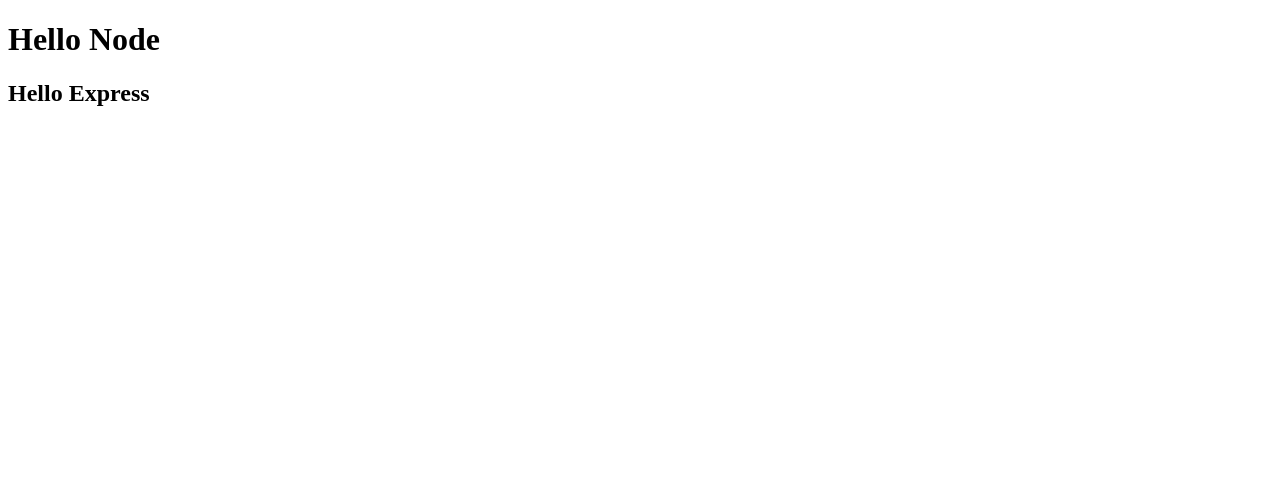
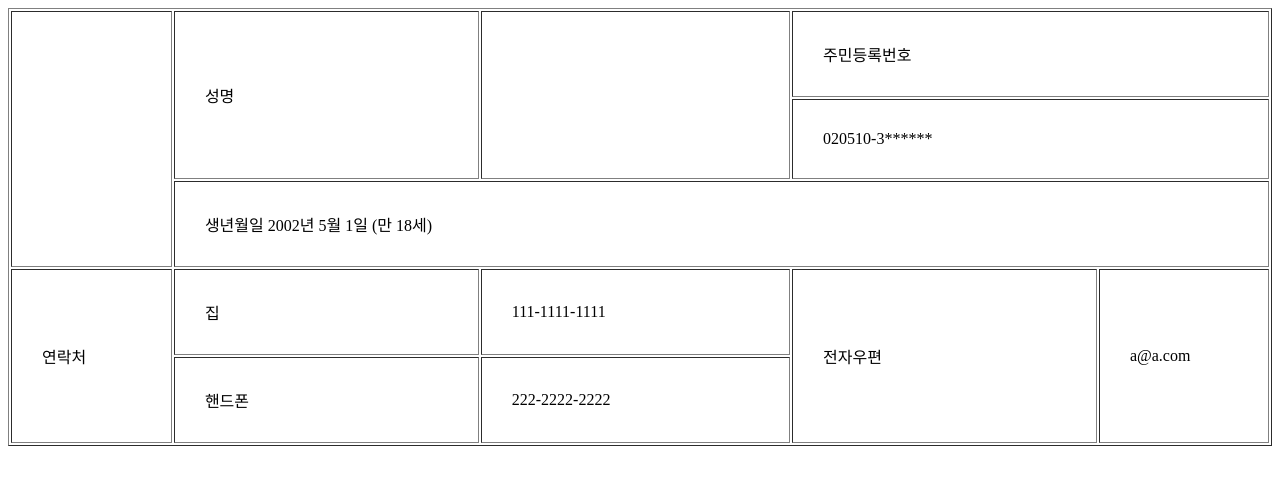
Before and after one commit to devaspirant0510/node.js_example, a website: page node-express/index.html in a window 1280 px wide. Drawn offline with Linux system fonts and the light colour scheme.

Commit message:
express 미들웨이

```diff
--- a/node-express/index.html
+++ b/node-express/index.html
@@ -2,11 +2,51 @@
 <html lang="en">
 <head>
     <meta charset="UTF-8">
-    <title>Title</title>
+    <title>표만들기</title>
+    <style>
+        td{
+            padding: 30px;
+        }
+        tr>td:nth-child(odd){
+            width: 120px;
+        }
+        tr>td:nth-child(even){
+            width: 300px;
+        }
+    </style>
 </head>
 <body>
-<h1>Hello Node</h1>
-<h2>Hello Express</h2>
 
+
+<table border="1">
+    <thead>
+    </thead>
+
+    <tbody>
+        <tr>
+            <td rowspan="3"></td> <td rowspan="2">성명</td> <td rowspan="2"></td> <td colspan="2">주민등록번호</td>
+        </tr>
+        <tr>
+            <td colspan="2">020510-3****** </td>
+
+        </tr>
+        <tr>
+            <td colspan="4">생년월일 2002년 5월 1일 (만 18세)</td>
+
+        </tr>
+        <tr>
+            <td rowspan="2">연락처</td>
+            <td>집</td>
+            <td>111-1111-1111</td>
+            <td rowspan="2">전자우편</td>
+            <td rowspan="2">a@a.com</td>
+        </tr>
+        <tr>
+            <td>핸드폰</td>
+            <td>222-2222-2222</td>
+        </tr>
+
+    </tbody>
+</table>
 </body>
 </html>
```
Also changed, not shown: node-express/app.js (+30 -3 lines), node-express/style.css (added).
